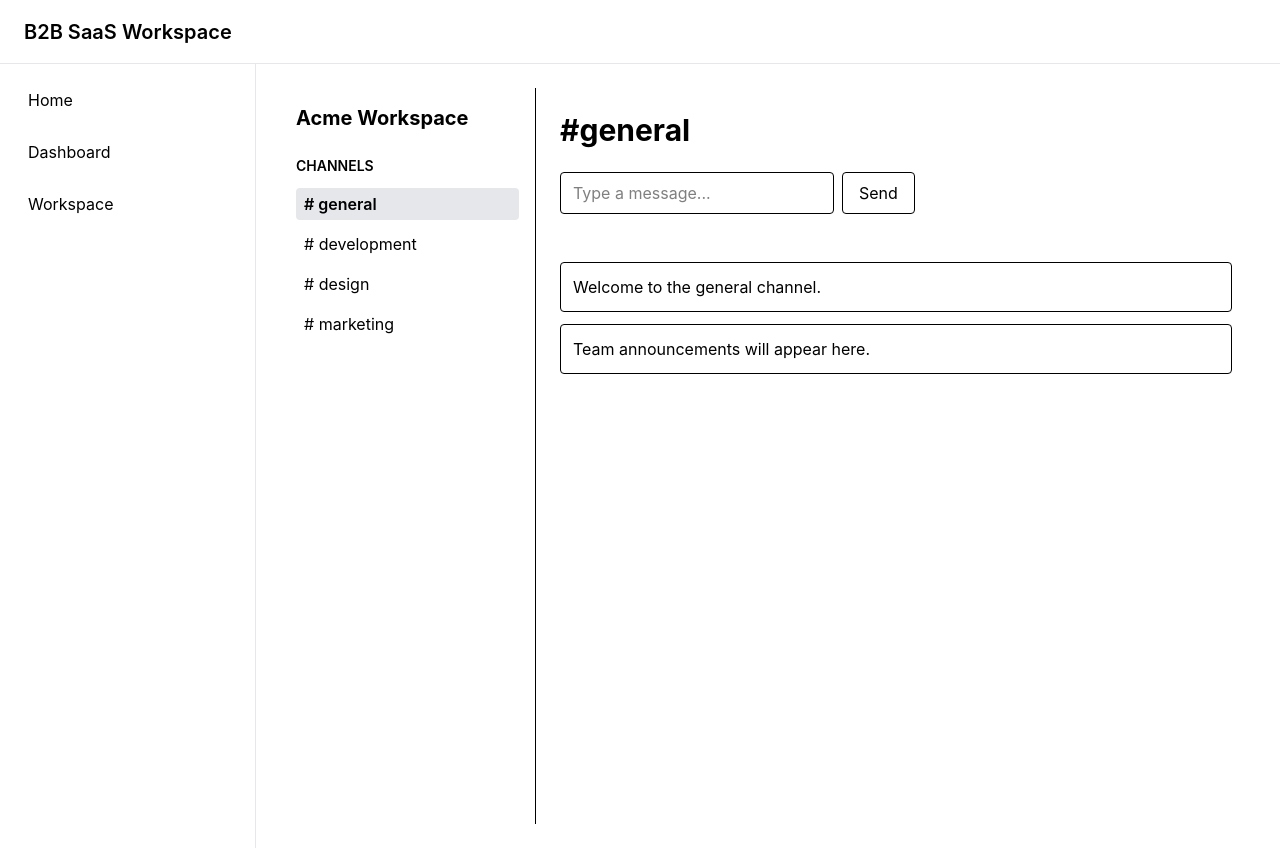
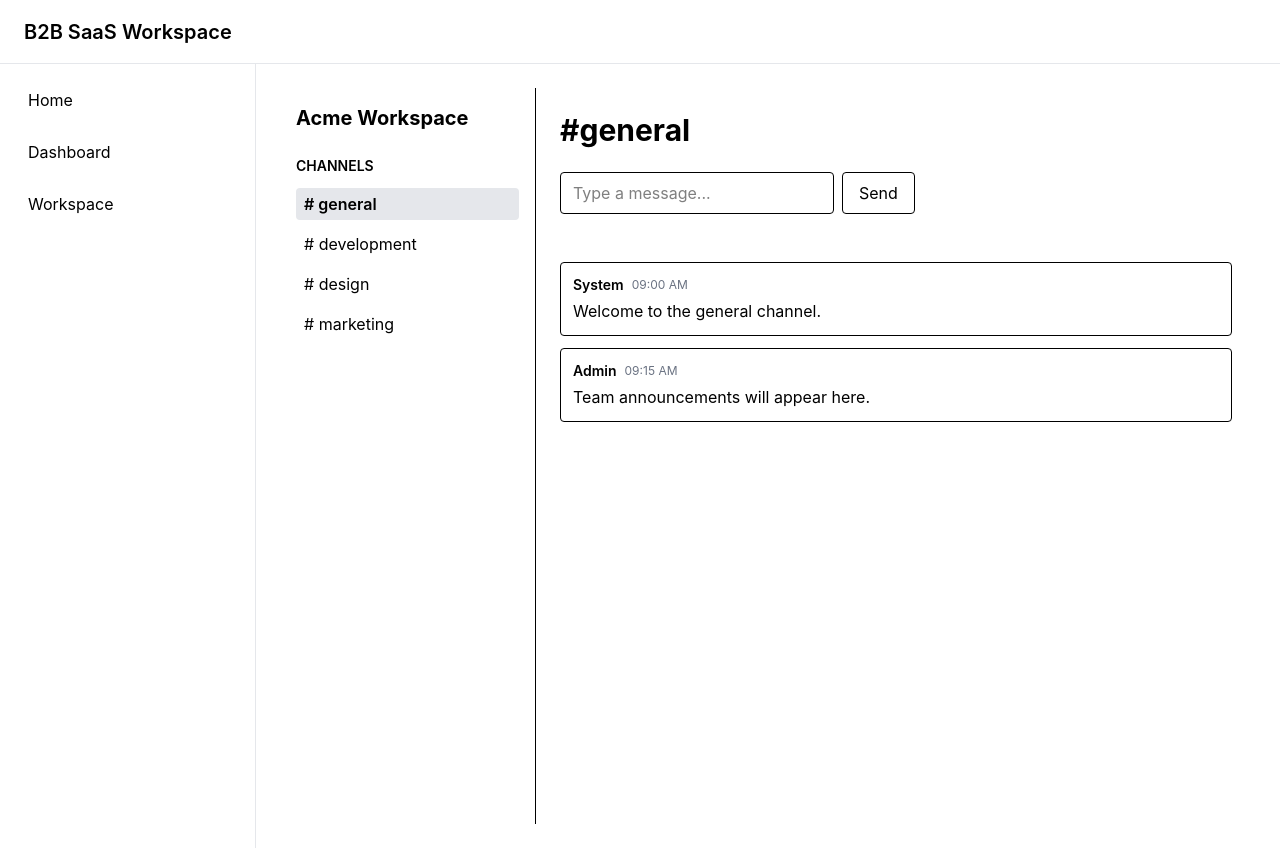
Before and after one commit to nikitagiri15010-sudo/b2b-saas-collaboration-workspace, a React (Vite) app in the folder client/: page /workspace in a window 1280 px wide. Built offline with nearby package versions, Linux system fonts and the light colour scheme.

Commit message:
feat: add message author and timestamp support

```diff
--- a/client/src/components/workspace/MessageList.tsx
+++ b/client/src/components/workspace/MessageList.tsx
@@ -10,12 +10,22 @@ const MessageList = ({
   return (
     <div className="space-y-3">
       {messages.map((message) => (
-        <div
-          key={message.id}
-          className="rounded border p-3"
-        >
-          {message.content}
-        </div>
+       <div
+  key={message.id}
+  className="rounded border p-3"
+>
+ <div className="mb-1 flex items-center gap-2">
+  <p className="text-sm font-semibold">
+    {message.author}
+  </p>
+
+  <span className="text-xs text-gray-500">
+    {message.timestamp}
+  </span>
+</div>
+
+<p>{message.content}</p>
+</div>
       ))}
     </div>
   );
--- a/client/src/components/workspace/WorkspaceMain.tsx
+++ b/client/src/components/workspace/WorkspaceMain.tsx
@@ -30,11 +30,16 @@ const [newMessage, setNewMessage] =
   const handleSendMessage = () => {
   if (!newMessage.trim()) return;
 
- setMessages([
+setMessages([
   ...messages,
   {
     id: Date.now().toString(),
     content: newMessage,
+    author: "You",
+    timestamp: new Date().toLocaleTimeString([], {
+      hour: "2-digit",
+      minute: "2-digit",
+    }),
   },
 ]);
 
--- a/client/src/data/workspaceData.ts
+++ b/client/src/data/workspaceData.ts
@@ -27,52 +27,60 @@ export const channelMessages: Record<
 general: [
   {
     id: "g1",
-      content:
-        "Welcome to the general channel.",
+    content: "Welcome to the general channel.",
+    author: "System",
+    timestamp: "09:00 AM",
   },
   {
     id: "g2",
-      content:
-        "Team announcements will appear here.",
+    content: "Team announcements will appear here.",
+    author: "Admin",
+    timestamp: "09:15 AM",
   },
 ],
 
 development: [
   {
     id: "d1",
-      content:
-        "Development sprint starts Monday.",
+    content: "Development sprint starts Monday.",
+    author: "Rahul",
+    timestamp: "10:00 AM",
   },
   {
     id: "d2",
-      content:
-        "Code reviews are pending.",
+    content: "Code reviews are pending.",
+    author: "Priya",
+    timestamp: "10:30 AM",
   },
 ],
 
 design: [
   {
     id: "de1",
-      content:
-        "New design system draft uploaded.",
+    content: "New design system draft uploaded.",
+    author: "Ankit",
+    timestamp: "11:00 AM",
   },
   {
     id: "de2",
-      content:
-        "Review the dashboard mockups.",
+    content: "Review the dashboard mockups.",
+    author: "Sneha",
+    timestamp: "11:20 AM",
   },
 ],
 
 marketing: [
   {
     id: "m1",
-      content:
-        "Campaign planning meeting tomorrow.",
+    content: "Campaign planning meeting tomorrow.",
+    author: "Riya",
+    timestamp: "01:00 PM",
   },
   {
     id: "m2",
-      content:
-        "Social media content ready.",
+    content: "Social media content ready.",
+    author: "Aman",
+    timestamp: "01:30 PM",
   },
 ],
 };
--- a/client/src/types/workspace.ts
+++ b/client/src/types/workspace.ts
@@ -6,4 +6,6 @@ export type Channel = {
 export type Message = {
   id: string;
   content: string;
+  author: string;
+  timestamp: string;
 };
```
Lines whose indentation alone changed are shown as unchanged.
